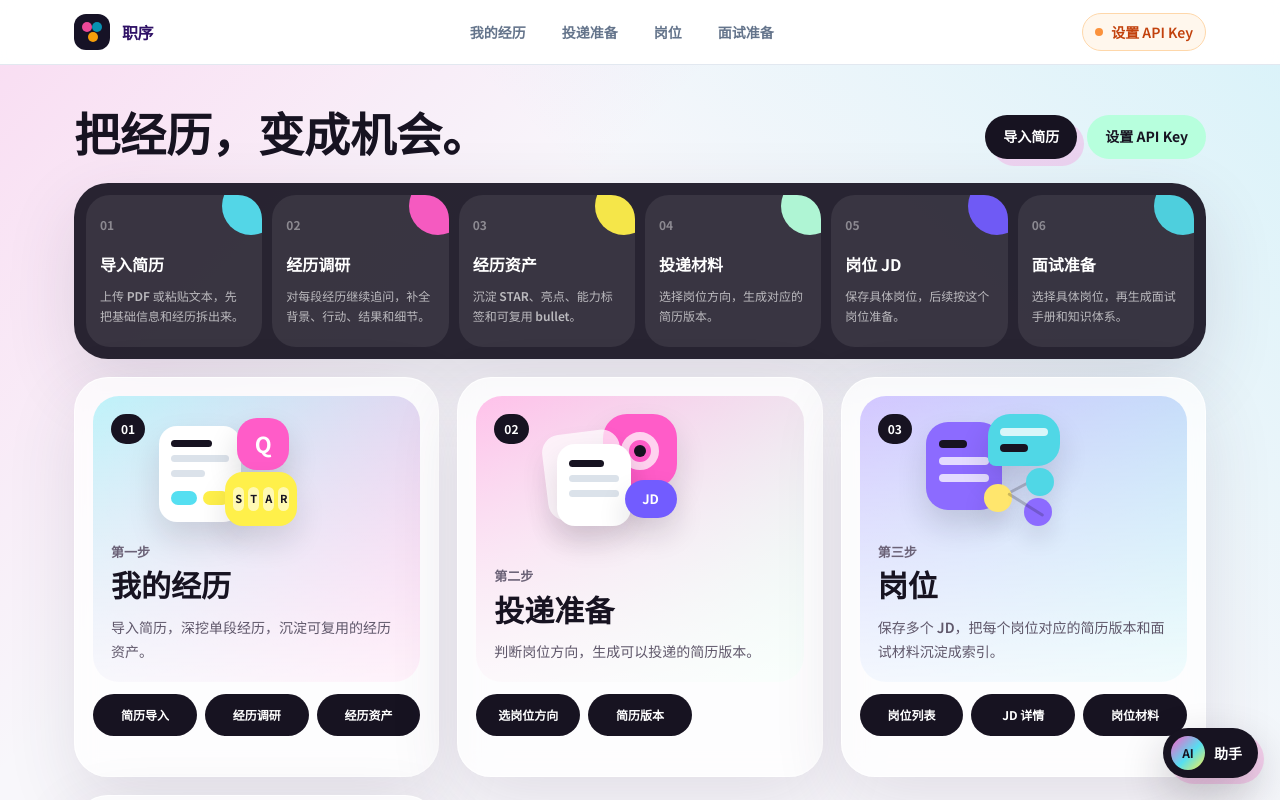
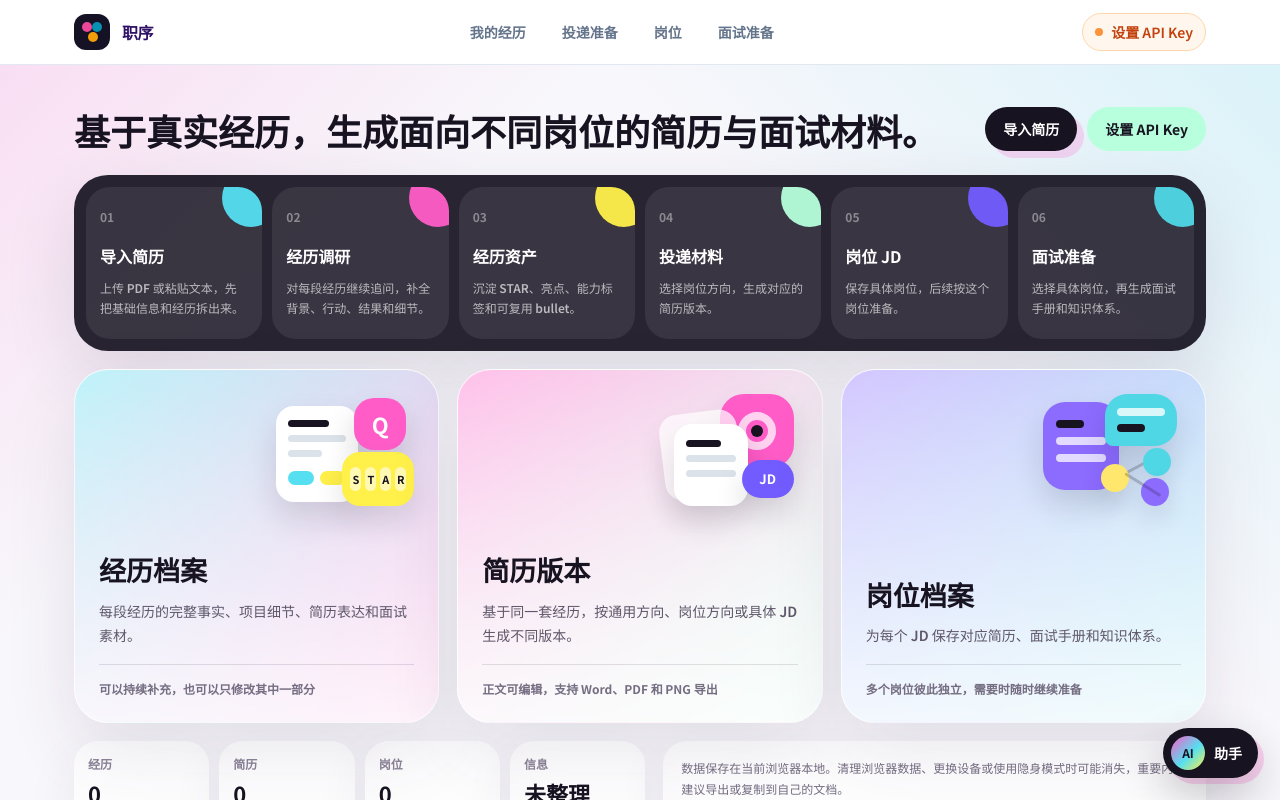
Before and after one commit to hirclelili/job-prep-web, a React (Vite) app: page / in a window 1280 px wide. Shown: the top 800 px of the page. Built offline with nearby package versions, Linux system fonts and the light colour scheme.

Commit message:
Refocus homepage on product outcomes

```diff
--- a/src/index.css
+++ b/src/index.css
@@ -237,9 +237,9 @@
   .home-title {
     margin-top: 0;
     margin-bottom: 0;
-    font-size: 46px;
-    line-height: 1.12;
-    font-weight: 850;
+    font-size: 36px;
+    line-height: 1.18;
+    font-weight: 800;
     letter-spacing: 0;
   }
 
@@ -348,61 +348,37 @@
   }
 
   .home-tile {
-    min-height: 400px;
+    min-height: 354px;
     border: 1px solid rgba(255, 255, 255, 0.78);
     border-radius: 34px;
-    background: rgba(255, 255, 255, 0.74);
-    padding: 18px;
+    background:
+      linear-gradient(180deg, rgba(255, 255, 255, 0.62), rgba(255, 255, 255, 0.92)),
+      linear-gradient(135deg, var(--tile-color), var(--tile-soft));
+    padding: 24px;
     box-shadow: 0 24px 70px rgba(62, 48, 86, 0.12);
     backdrop-filter: blur(12px);
-    transition: transform 180ms ease, box-shadow 180ms ease;
-  }
-
-  .home-tile:hover {
-    transform: translateY(-5px);
-    box-shadow: 0 30px 82px rgba(62, 48, 86, 0.17);
   }
 
   .home-tile-main {
     display: flex;
-    min-height: 286px;
+    min-height: 304px;
     width: 100%;
     flex-direction: column;
     justify-content: space-between;
-    border-radius: 26px;
-    background:
-      linear-gradient(180deg, rgba(255, 255, 255, 0.62), rgba(255, 255, 255, 0.92)),
-      linear-gradient(135deg, var(--tile-color), var(--tile-soft));
-    padding: 18px;
     text-align: left;
   }
 
   .home-tile-top {
     display: flex;
     align-items: flex-start;
-    justify-content: space-between;
+    justify-content: flex-end;
     gap: 14px;
   }
 
-  .home-tile-index {
-    border-radius: 999px;
-    background: #171321;
-    padding: 6px 10px;
-    color: #ffffff;
-    font-size: 12px;
-    font-weight: 850;
-  }
-
-  .home-tile-action {
-    color: #6b6277;
-    font-size: 13px;
-    font-weight: 850;
-  }
-
   .home-tile-title {
-    margin-top: 8px;
+    margin-top: 0;
     color: #171321;
-    font-size: 30px;
+    font-size: 27px;
     line-height: 1.05;
     font-weight: 900;
     letter-spacing: 0;
@@ -414,6 +390,16 @@
     font-size: 14px;
     line-height: 1.75;
     font-weight: 550;
+  }
+
+  .home-outcome-note {
+    margin-top: 16px;
+    border-top: 1px solid rgba(23, 19, 33, 0.12);
+    padding-top: 14px;
+    color: #756d82;
+    font-size: 12px;
+    line-height: 1.6;
+    font-weight: 650;
   }
 
   .home-visual {
@@ -702,28 +688,6 @@
     bottom: 0;
   }
 
-  .home-entry-grid {
-    display: grid;
-    grid-template-columns: repeat(3, minmax(0, 1fr));
-    gap: 8px;
-    margin-top: 12px;
-  }
-
-  .home-entry {
-    min-height: 42px;
-    border-radius: 999px;
-    background: #171321;
-    color: #ffffff;
-    font-size: 12px;
-    font-weight: 850;
-    transition: transform 160ms ease, background 160ms ease;
-  }
-
-  .home-entry:hover {
-    transform: translateY(-2px);
-    background: #2a2139;
-  }
-
   .home-footer-row {
     display: grid;
     grid-template-columns: minmax(0, 1fr) minmax(320px, 0.95fr);
@@ -807,7 +771,7 @@
     }
 
     .home-title {
-      font-size: 42px;
+      font-size: 32px;
     }
 
     .home-flow {
--- a/src/pages/Home.jsx
+++ b/src/pages/Home.jsx
@@ -3,57 +3,27 @@ import { useNavigate } from 'react-router-dom'
 import { getJobs, getProfile, getResumes } from '../utils/storage'
 import { useApp } from '../contexts/AppContext'
 
-const modules = [
+const outcomes = [
   {
-    title: '我的经历',
-    action: '第一步',
-    description: '导入简历，深挖单段经历，沉淀可复用的经历资产。',
-    path: '/library',
+    title: '经历档案',
+    description: '每段经历的完整事实、项目细节、简历表达和面试素材。',
+    note: '可以持续补充，也可以只修改其中一部分',
     colors: ['#55dff1', '#ff5cc8', '#fff04a'],
     visual: 'experience',
-    entries: [
-      { label: '简历导入', path: '/import' },
-      { label: '经历调研', path: '/experience' },
-      { label: '经历资产', path: '/library' },
-    ],
   },
   {
-    title: '投递准备',
-    action: '第二步',
-    description: '判断岗位方向，生成可以投递的简历版本。',
-    path: '/resumes',
+    title: '简历版本',
+    description: '基于同一套经历，按通用方向、岗位方向或具体 JD 生成不同版本。',
+    note: '正文可编辑，支持 Word、PDF 和 PNG 导出',
     colors: ['#ff5cc8', '#b6ffdd', '#725cff'],
     visual: 'delivery',
-    entries: [
-      { label: '选岗位方向', path: '/directions' },
-      { label: '简历版本', path: '/resumes' },
-    ],
   },
   {
-    title: '岗位',
-    action: '第三步',
-    description: '保存多个 JD，把每个岗位对应的简历版本和面试材料沉淀成索引。',
-    path: '/jobs',
+    title: '岗位档案',
+    description: '为每个 JD 保存对应简历、面试手册和知识体系。',
+    note: '多个岗位彼此独立，需要时随时继续准备',
     colors: ['#8c6bff', '#50d7e6', '#ffe66d'],
     visual: 'interview',
-    entries: [
-      { label: '岗位列表', path: '/jobs' },
-      { label: 'JD 详情', path: '/jobs' },
-      { label: '岗位材料', path: '/jobs' },
-    ],
-  },
-  {
-    title: '面试准备',
-    action: '第四步',
-    description: '选择具体岗位，进入面试手册和知识体系的生成工作区。',
-    path: '/interviews',
-    colors: ['#50d7e6', '#b6ffdd', '#ff5cc8'],
-    visual: 'interview',
-    entries: [
-      { label: '选择岗位', path: '/interviews' },
-      { label: '面试手册', path: '/interviews' },
-      { label: '知识体系', path: '/interviews' },
-    ],
   },
 ]
 
@@ -164,29 +134,18 @@ function ThemeVisual({ type, colors }) {
   )
 }
 
-function ModuleTile({ module, index }) {
-  const navigate = useNavigate()
-
+function OutcomeTile({ outcome }) {
   return (
-    <article className="home-tile" style={{ '--tile-color': module.colors[0], '--tile-soft': module.colors[1] }}>
-      <button onClick={() => navigate(module.path)} className="home-tile-main">
+    <article className="home-tile" style={{ '--tile-color': outcome.colors[0], '--tile-soft': outcome.colors[1] }}>
+      <div className="home-tile-main">
         <div className="home-tile-top">
-          <span className="home-tile-index">{String(index + 1).padStart(2, '0')}</span>
-          <ThemeVisual type={module.visual} colors={module.colors} />
+          <ThemeVisual type={outcome.visual} colors={outcome.colors} />
         </div>
         <div>
-          <p className="home-tile-action">{module.action}</p>
-          <h2 className="home-tile-title">{module.title}</h2>
-          <p className="home-tile-desc">{module.description}</p>
+          <h2 className="home-tile-title">{outcome.title}</h2>
+          <p className="home-tile-desc">{outcome.description}</p>
+          <p className="home-outcome-note">{outcome.note}</p>
         </div>
-      </button>
-
-      <div className="home-entry-grid">
-        {module.entries.map(entry => (
-          <button key={entry.label} onClick={() => navigate(entry.path)} className="home-entry">
-            {entry.label}
-          </button>
-        ))}
       </div>
     </article>
   )
@@ -205,7 +164,7 @@ export default function Home() {
       <main className="home-shell">
         <section className="home-hero">
           <div>
-            <h1 className="home-title">把经历，变成机会。</h1>
+            <h1 className="home-title">基于真实经历，生成面向不同岗位的简历与面试材料。</h1>
           </div>
           <div className="home-hero-actions">
             <button onClick={() => navigate('/import')} className="home-primary">
@@ -231,8 +190,8 @@ export default function Home() {
         </section>
 
         <section className="home-grid">
-          {modules.map((module, index) => (
-            <ModuleTile key={module.title} module={module} index={index} />
+          {outcomes.map(outcome => (
+            <OutcomeTile key={outcome.title} outcome={outcome} />
           ))}
         </section>
 
```
